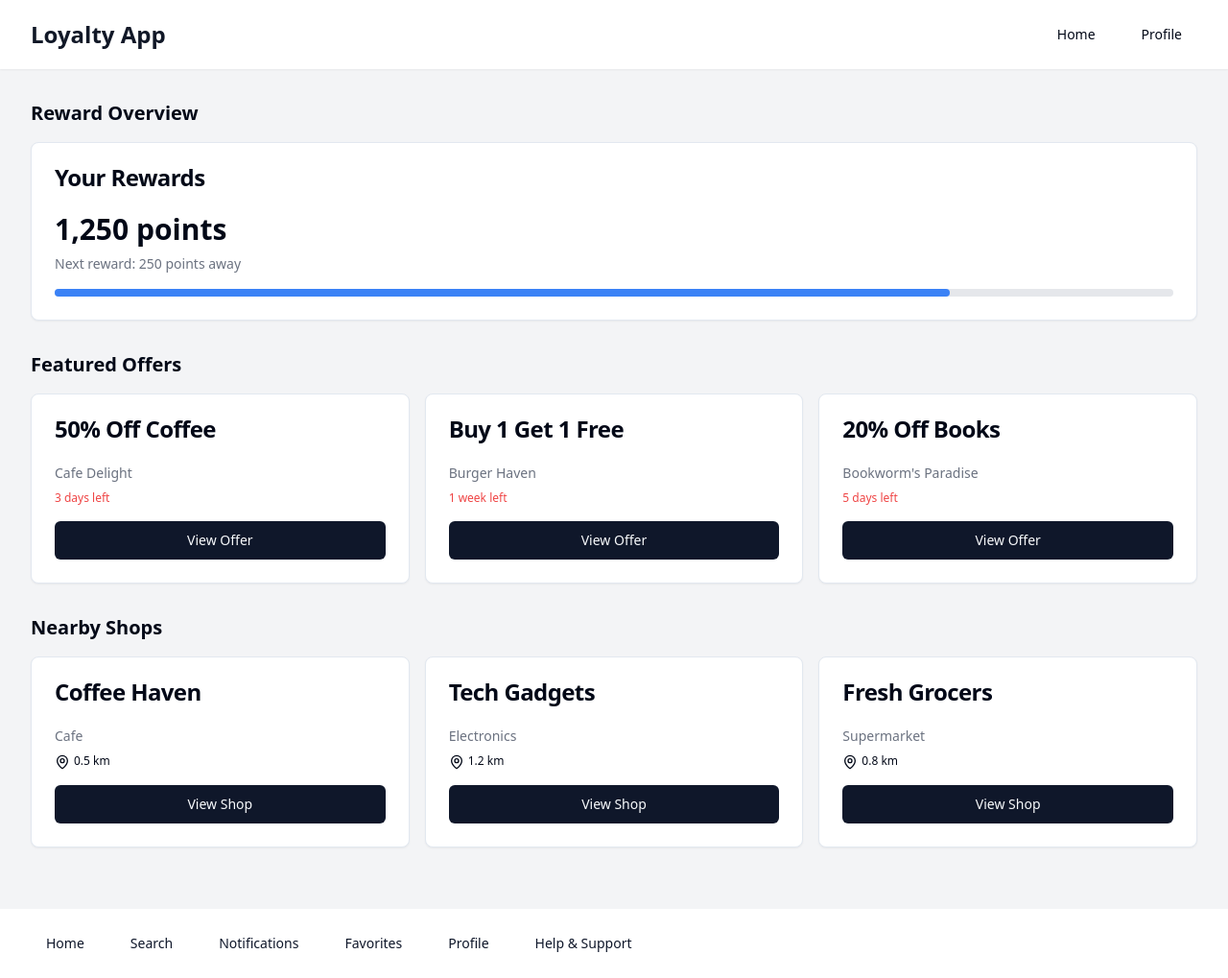
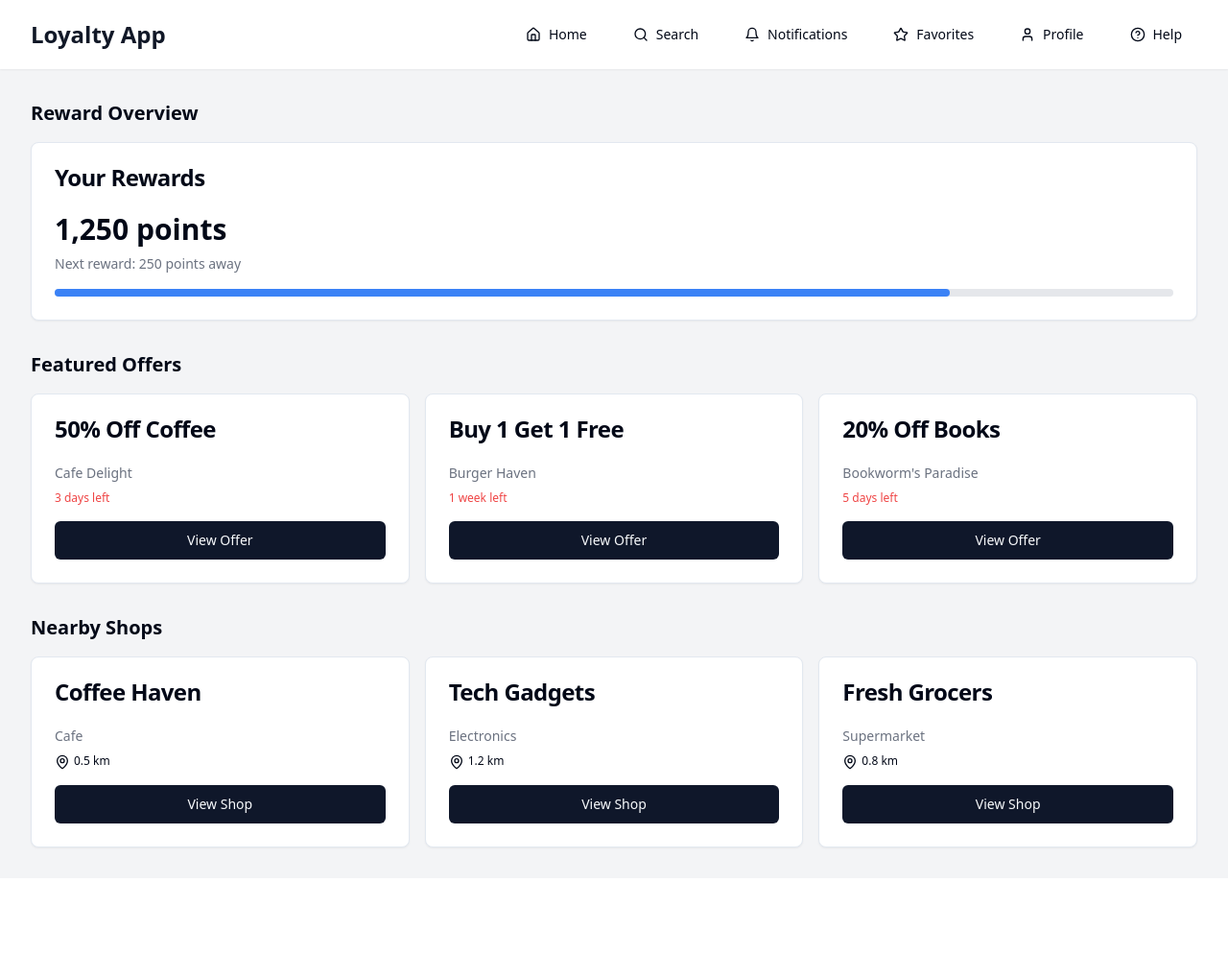
Before and after one commit to dhyabi2/no-empty-home, a React (Vite) app: page / in a window 1280 px wide. Shown: the whole page at 96% size. After the commit the page ends 915 px from the top, so only its background shows below. Built offline with nearby package versions, Linux system fonts and the light colour scheme.

Commit message:
Check next functionality
Implement the "check next" feature to enhance user navigation and experience.
[skip gpt_engineer]

```diff
--- /dev/null
+++ b/src/components/Header.jsx
@@ -0,0 +1,30 @@
+import React from 'react';
+import { Link } from 'react-router-dom';
+import { Button } from "@/components/ui/button";
+import { HomeIcon, BellIcon, SearchIcon, StarIcon, UserIcon, HelpCircleIcon } from "lucide-react";
+
+const Header = () => {
+  return (
+    <header className="bg-white shadow-sm">
+      <div className="max-w-7xl mx-auto px-4 sm:px-6 lg:px-8 py-4">
+        <div className="flex justify-between items-center">
+          <Link to="/" className="text-2xl font-bold text-gray-900">
+            Loyalty App
+          </Link>
+          <nav>
+            <ul className="flex space-x-4">
+              <li><Link to="/"><Button variant="ghost"><HomeIcon className="h-4 w-4 mr-2" />Home</Button></Link></li>
+              <li><Link to="/search"><Button variant="ghost"><SearchIcon className="h-4 w-4 mr-2" />Search</Button></Link></li>
+              <li><Link to="/notifications"><Button variant="ghost"><BellIcon className="h-4 w-4 mr-2" />Notifications</Button></Link></li>
+              <li><Link to="/favorites"><Button variant="ghost"><StarIcon className="h-4 w-4 mr-2" />Favorites</Button></Link></li>
+              <li><Link to="/profile"><Button variant="ghost"><UserIcon className="h-4 w-4 mr-2" />Profile</Button></Link></li>
+              <li><Link to="/help-support"><Button variant="ghost"><HelpCircleIcon className="h-4 w-4 mr-2" />Help</Button></Link></li>
+            </ul>
+          </nav>
+        </div>
+      </div>
+    </header>
+  );
+};
+
+export default Header;
--- a/src/pages/Index.jsx
+++ b/src/pages/Index.jsx
@@ -1,25 +1,14 @@
 import React from 'react';
 import { Button } from "@/components/ui/button";
 import { Card, CardContent, CardHeader, CardTitle } from "@/components/ui/card";
-import { MapPin, Gift, Star, Bell, Search, User, HelpCircle } from "lucide-react";
+import { MapPin, Gift } from "lucide-react";
 import { Link } from 'react-router-dom';
+import Header from '../components/Header';
 
 const Index = () => {
   return (
     <div className="min-h-screen bg-gray-100">
-      <header className="bg-white shadow-sm">
-        <div className="max-w-7xl mx-auto px-4 sm:px-6 lg:px-8 py-4 flex justify-between items-center">
-          <Link to="/">
-            <h1 className="text-2xl font-bold text-gray-900">Loyalty App</h1>
-          </Link>
-          <nav>
-            <ul className="flex space-x-4">
-              <li><Link to="/"><Button variant="ghost">Home</Button></Link></li>
-              <li><Link to="/profile"><Button variant="ghost">Profile</Button></Link></li>
-            </ul>
-          </nav>
-        </div>
-      </header>
+      <Header />
 
       <main className="max-w-7xl mx-auto px-4 sm:px-6 lg:px-8 py-8">
         <section className="mb-8">
@@ -89,21 +78,6 @@ const Index = () => {
           </div>
         </section>
       </main>
-
-      <footer className="bg-white shadow-sm mt-8">
-        <div className="max-w-7xl mx-auto px-4 sm:px-6 lg:px-8 py-4 flex justify-between items-center">
-          <nav>
-            <ul className="flex space-x-4">
-              <li><Link to="/"><Button variant="link">Home</Button></Link></li>
-              <li><Link to="/search"><Button variant="link">Search</Button></Link></li>
-              <li><Link to="/notifications"><Button variant="link">Notifications</Button></Link></li>
-              <li><Link to="/favorites"><Button variant="link">Favorites</Button></Link></li>
-              <li><Link to="/profile"><Button variant="link">Profile</Button></Link></li>
-              <li><Link to="/help-support"><Button variant="link">Help & Support</Button></Link></li>
-            </ul>
-          </nav>
-        </div>
-      </footer>
     </div>
   );
 };
--- a/src/pages/Profile.jsx
+++ b/src/pages/Profile.jsx
@@ -4,20 +4,21 @@ import { Card, CardContent, CardHeader, CardTitle } from "@/components/ui/card";
 import { Input } from "@/components/ui/input";
 import { Avatar, AvatarFallback, AvatarImage } from "@/components/ui/avatar";
 import { Edit, LogOut } from "lucide-react";
+import Header from '../components/Header';
 
 const Profile = () => {
   return (
     <div className="min-h-screen bg-gray-100">
-      <header className="bg-white shadow-sm">
-        <div className="max-w-7xl mx-auto px-4 sm:px-6 lg:px-8 py-4 flex justify-between items-center">
+      <Header />
+
+      <main className="max-w-7xl mx-auto px-4 sm:px-6 lg:px-8 py-8">
+        <div className="flex justify-between items-center mb-6">
           <h1 className="text-2xl font-bold text-gray-900">Profile</h1>
           <Button variant="outline" size="icon">
             <Edit className="h-4 w-4" />
           </Button>
         </div>
-      </header>
 
-      <main className="max-w-7xl mx-auto px-4 sm:px-6 lg:px-8 py-8">
         <Card className="mb-8">
           <CardHeader>
             <CardTitle>Profile Details</CardTitle>
```
Also changed, not shown: 1 other file (tests, documents, lock files or other folders).
